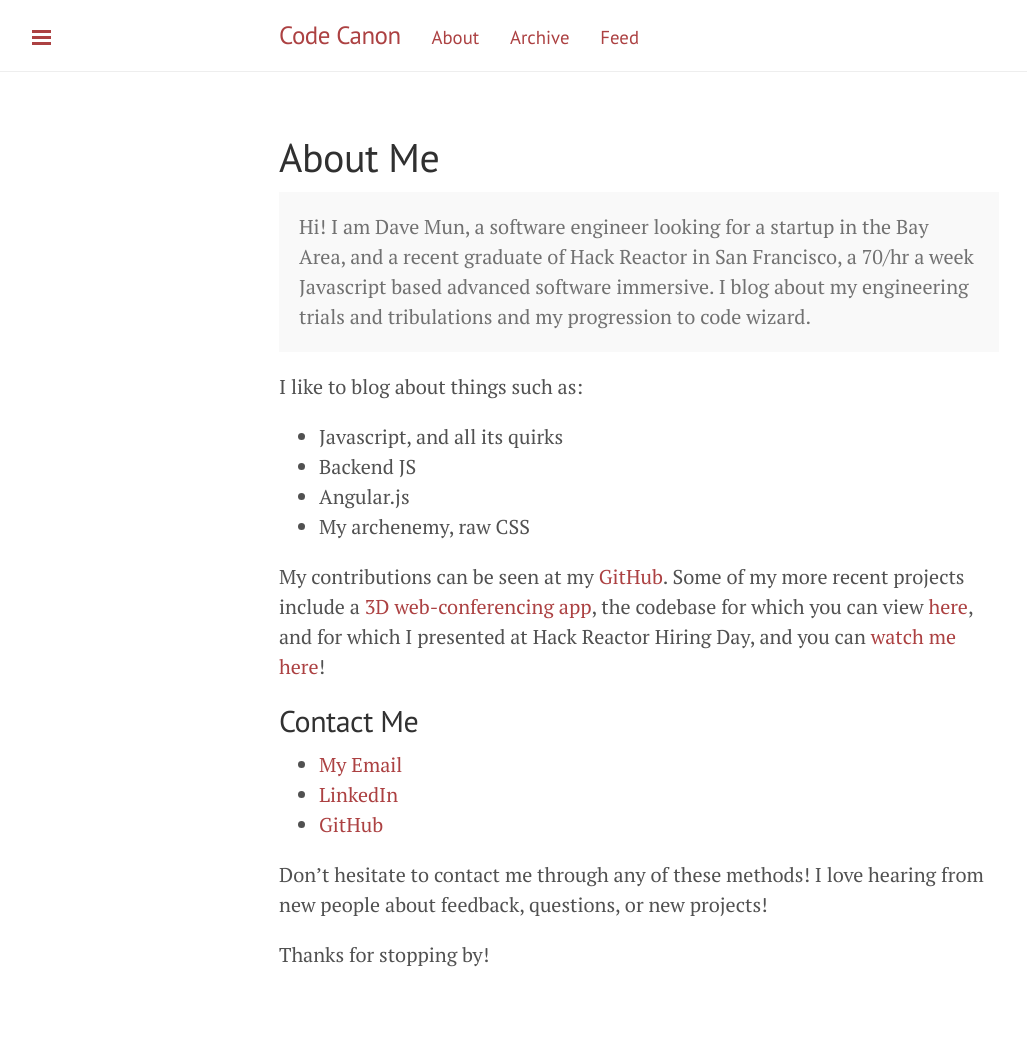
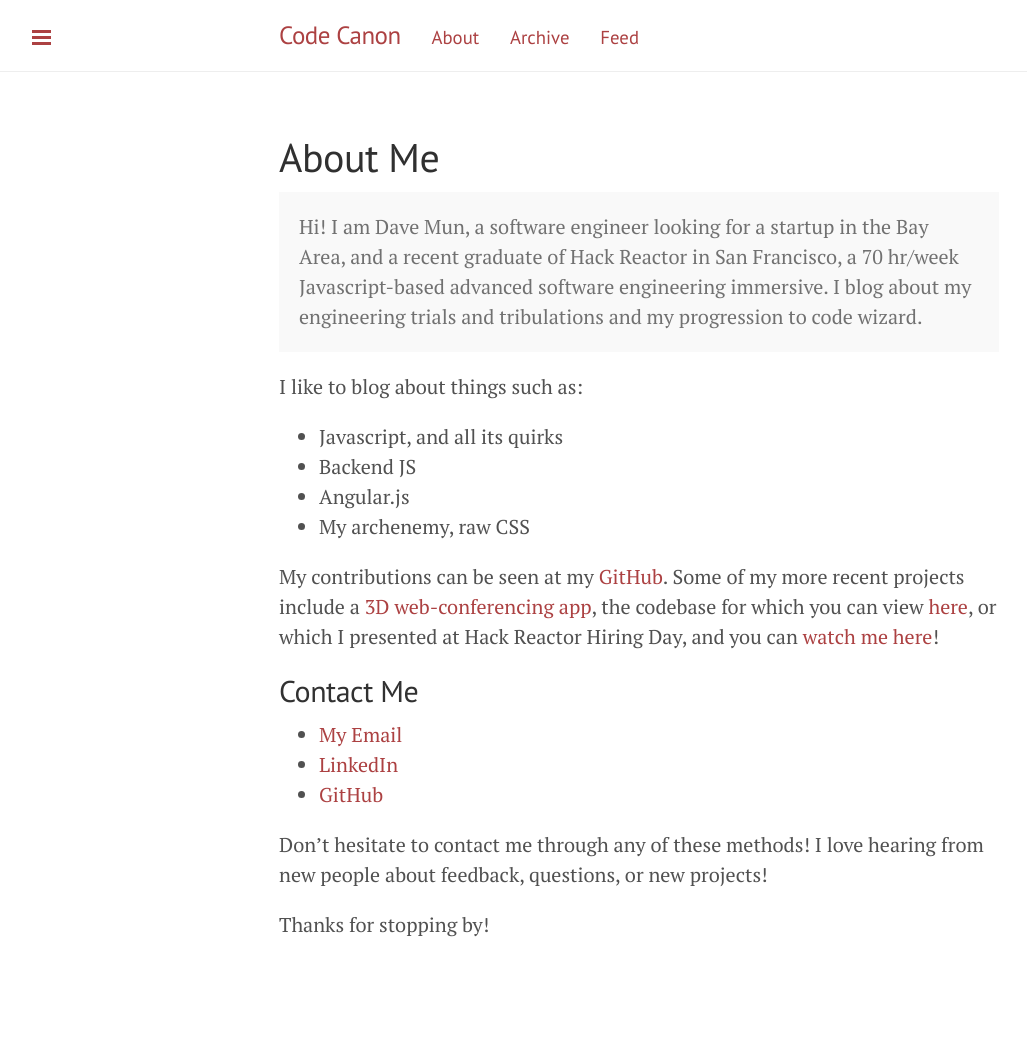
Before and after one commit to davemun/davemun.github.io, a Jekyll site: the page built from about.md, in a window 1280 px wide. Shown: the whole page, without its empty margins (1-1028 px from the left). Built offline with Jekyll 4.4.1, drawn with Linux system fonts in a browser that asks for light colours; Markdown is read by kramdown in place of the engine named in the settings; after the commit the page ends 1020 px from its top, so only the background shows below that.

Commit message:
Fixed About Me typo.

```diff
--- a/about.md
+++ b/about.md
@@ -4,7 +4,7 @@ title: About Me
 ---
 
 <p class="message">
-  Hi! I am Dave Mun, a software engineer looking for a startup in the Bay Area, and a recent graduate of Hack Reactor in San Francisco, a 70/hr a week Javascript based advanced software immersive. I blog
+  Hi! I am Dave Mun, a software engineer looking for a startup in the Bay Area, and a recent graduate of Hack Reactor in San Francisco, a 70 hr/week Javascript-based advanced software engineering immersive. I blog
 about my engineering trials and tribulations and my progression to code wizard.
 </p>
 
@@ -15,7 +15,7 @@ I like to blog about things such as:
 * Angular.js
 * My archenemy, raw CSS
 
-My contributions can be seen at my [GitHub](http://github.com/davemun). Some of my more recent projects include a [3D web-conferencing app](http://realfaces.org), the codebase for which you can view [here](http://github.com/realTalkTeam/realTalk), and for which I presented at Hack Reactor Hiring Day, and you can [watch me here](https://www.youtube.com/watch?v=z5C1OVLiDBE)!
+My contributions can be seen at my [GitHub](http://github.com/davemun). Some of my more recent projects include a [3D web-conferencing app](http://realfaces.org), the codebase for which you can view [here](http://github.com/realTalkTeam/realTalk), or which I presented at Hack Reactor Hiring Day, and you can [watch me here](https://www.youtube.com/watch?v=z5C1OVLiDBE)!
 
 ## Contact Me
 
```
